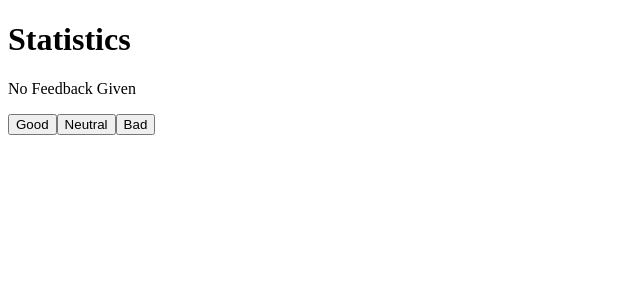
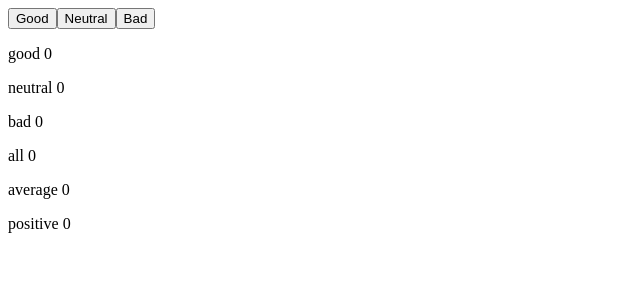
Before and after one commit to Athish-18/Full_Stack_Open, a React (Vite) app in the folder part1/courseinfo/: page / in a window 1280 px wide. Shown: the top 300 px of the page, without its empty margins (0-640 px from the left). Built offline with nearby package versions, Linux system fonts and the light colour scheme.

Commit message:
added 1.10

```diff
--- a/part1/courseinfo/src/App.jsx
+++ b/part1/courseinfo/src/App.jsx
@@ -204,49 +204,100 @@
 // Version 1: Accessing values directly from the props object
 // props is a single object that contains all passed values
 
-import { useState } from "react";
-const Statistics = (props) => {
-  const all = props.good + props.neutral + props.bad;
-  console.log(props.allClick);
+// import { useState } from "react";
+// const Statistics = (props) => {
+//   const all = props.good + props.neutral + props.bad;
+//   console.log(props.allClick);
 
-  if (props.allClick.length === 0) {
-    return (
-      <>
-        <h1>Statistics</h1>
-        <p>No Feedback Given</p>
-      </>
-    );
-  } else {
-    return (
-      <>
-        <h1>Statistics</h1>
-        {/*
+//   if (props.allClick.length === 0) {
+//     return (
+//       <>
+//         <h1>Statistics</h1>
+//         <p>No Feedback Given</p>
+//       </>
+//     );
+//   } else {
+//     return (
+//       <>
+//         <h1>Statistics</h1>
+//         {/*
 
-        {/* Accessing values using props.key */}
-        <p>Good {props.good}</p>
-        <p>Neutral {props.neutral}</p>
-        <p>Bad {props.bad}</p>
+//         {/* Accessing values using props.key */}
+//         <p>Good {props.good}</p>
+//         <p>Neutral {props.neutral}</p>
+//         <p>Bad {props.bad}</p>
 
-        <p>All {all}</p>
-        <p>Average {all === 0 ? 0 : (props.good - props.bad) / all}</p>
-        <p>Positive {all === 0 ? 0 : (props.good / all) * 100} %</p>
-      </>
-    );
-  }
+//         <p>All {all}</p>
+//         <p>Average {all === 0 ? 0 : (props.good - props.bad) / all}</p>
+//         <p>Positive {all === 0 ? 0 : (props.good / all) * 100} %</p>
+//       </>
+//     );
+//   }
+// }
+
+
+
+// const App = () => {
+//   const [good, setGood] = useState(0);
+//   const [neutral, setNeutral] = useState(0);
+//   const [bad, setBad] = useState(0);
+//   const [allClick,setClick]=useState([]);
+
+//   const handleGood=()=>{
+//     setGood(good+1);
+//     setClick(allClick+1);
+//   }
+
+//   const handleNeutral = () => {
+//     setNeutral(neutral + 1);
+//     setClick(allClick + 1);
+//   };
+
+//   const handleBad = () => {
+//     setBad(bad + 1);
+//     setClick(allClick + 1);
+//   };
+
+//   return (
+//     // ...
+//     <>
+//       <Statistics
+//         good={good}
+//         neutral={neutral}
+//         bad={bad}
+//         allClick={allClick}
+//       ></Statistics>
+
+//       <button onClick={handleGood}>Good</button>
+//        <button onClick={handleNeutral}>Neutral</button>
+//       <button onClick={handleBad}>Bad</button>
+//     </>
+//   );
+// };
+// export default App;
+
+
+
+const StaticLine=(props)=>
+{
+  return (
+    <>
+      <p>{props.text} {props.quality}</p>
+    </>
+  );
 }
 
 
-
+import { useState } from "react";
 const App = () => {
   const [good, setGood] = useState(0);
   const [neutral, setNeutral] = useState(0);
   const [bad, setBad] = useState(0);
-  const [allClick,setClick]=useState([]);
 
-  const handleGood=()=>{
-    setGood(good+1);
-    setClick(allClick+1);
-  }
+  const handleGood = () => {
+    setGood(good + 1);
+    setClick(allClick + 1);
+  };
 
   const handleNeutral = () => {
     setNeutral(neutral + 1);
@@ -261,18 +312,19 @@ const App = () => {
   return (
     // ...
     <>
-      <Statistics
-        good={good}
-        neutral={neutral}
-        bad={bad}
-        allClick={allClick}
-      ></Statistics>
-      {/* <button onClick={() => setGood(good + 1)}>good</button>
-      <button onClick={() => setNeutral(neutral + 1)}>neutral</button>
-      <button onClick={() => setBad(bad + 1)}>bad</button> */}
       <button onClick={handleGood}>Good</button>
-       <button onClick={handleNeutral}>Neutral</button>
+      <button onClick={handleNeutral}>Neutral</button>
       <button onClick={handleBad}>Bad</button>
+      <StaticLine text={"good"} quality={good}></StaticLine>
+      <StaticLine text={"neutral"} quality={neutral}></StaticLine>
+      <StaticLine text={"bad"} quality={bad}></StaticLine>
+      <StaticLine text={"all"} quality={good + bad + neutral}></StaticLine>
+      <StaticLine
+        text={"average"}
+        quality={good+bad+neutral === 0 ? 0 : (good -bad) / good+bad+neutral}
+      ></StaticLine>
+
+      <StaticLine text={"positive"} quality={good + bad + neutral === 0 ? 0 : (good / (good + bad + neutral)) * 100 + " %"}></StaticLine>
     </>
   );
 };
```
